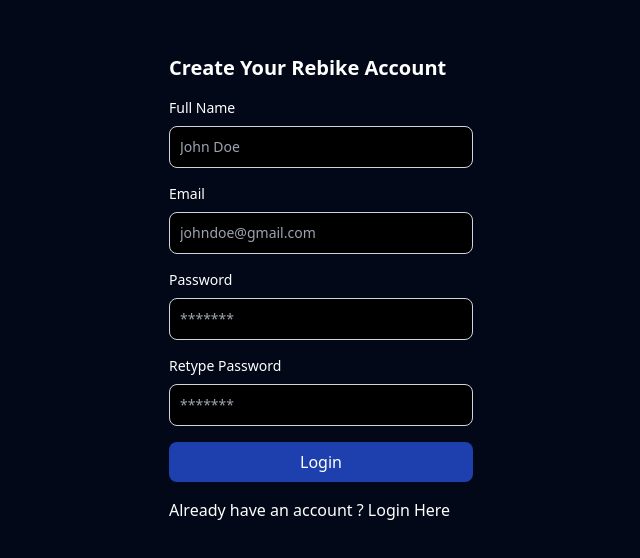
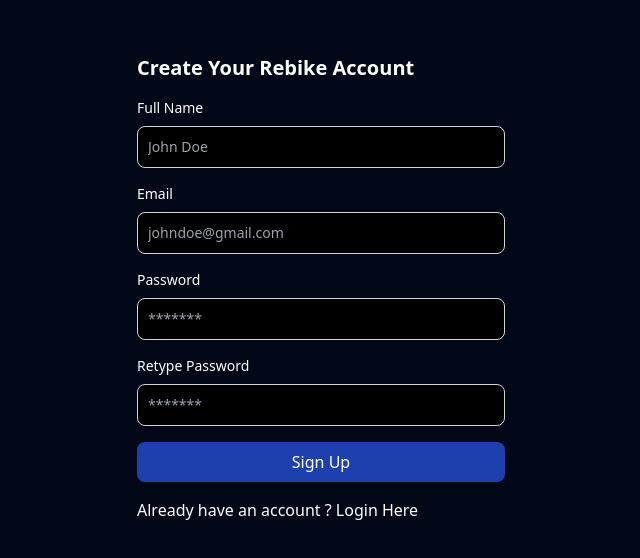
Before and after one commit to martinjohnm/two-wheeler-rental-app, a React (Vite) app in the folder frontend/: page /signup in a window 1280 px wide. Shown: the part 152-710 px from the top of the page, without its empty margins (319-959 px from the left). Built offline with nearby package versions, Linux system fonts and the light colour scheme.

Commit message:
login sign up pages edited

```diff
--- a/frontend/src/pages/Login.tsx
+++ b/frontend/src/pages/Login.tsx
@@ -8,7 +8,7 @@
     return  <div className="flex items-center justify-center bg-[#020817] h-screen">
 
         <div className="items-center justify-center flex w-full mt-20">
-                <div className="w-3/12 p-2 rounded-lg h-full">
+                <div className=" p-2 rounded-lg h-full w-96">
                     <div className="p-2">
                         <p className="text-xl text-white font-semibold">Login to your Rebike Account</p>
                     </div>
--- a/frontend/src/pages/SignUp.tsx
+++ b/frontend/src/pages/SignUp.tsx
@@ -8,8 +8,8 @@
     return  <div className="flex items-center justify-center bg-[#020817] h-screen">
 
         <div className="items-center justify-center flex w-full mt-20">
-                <div className="w-3/12 rounded-lg h-full">
-                    <div className="p-2">
+                <div className=" rounded-lg h-full">
+                    <div className="p-2 w-96">
                         <p className="text-xl text-white font-semibold">Create Your Rebike Account</p>
                     </div>
 
@@ -20,7 +20,7 @@
 
                     <div className="p-2 flex items-center justify-center">
                         <button className="bg-blue-800 text-white h-full w-full rounded-lg p-2">
-                            Login
+                            Sign Up
                         </button>
                     </div>
                     <div className="p-2 text-white">
```
